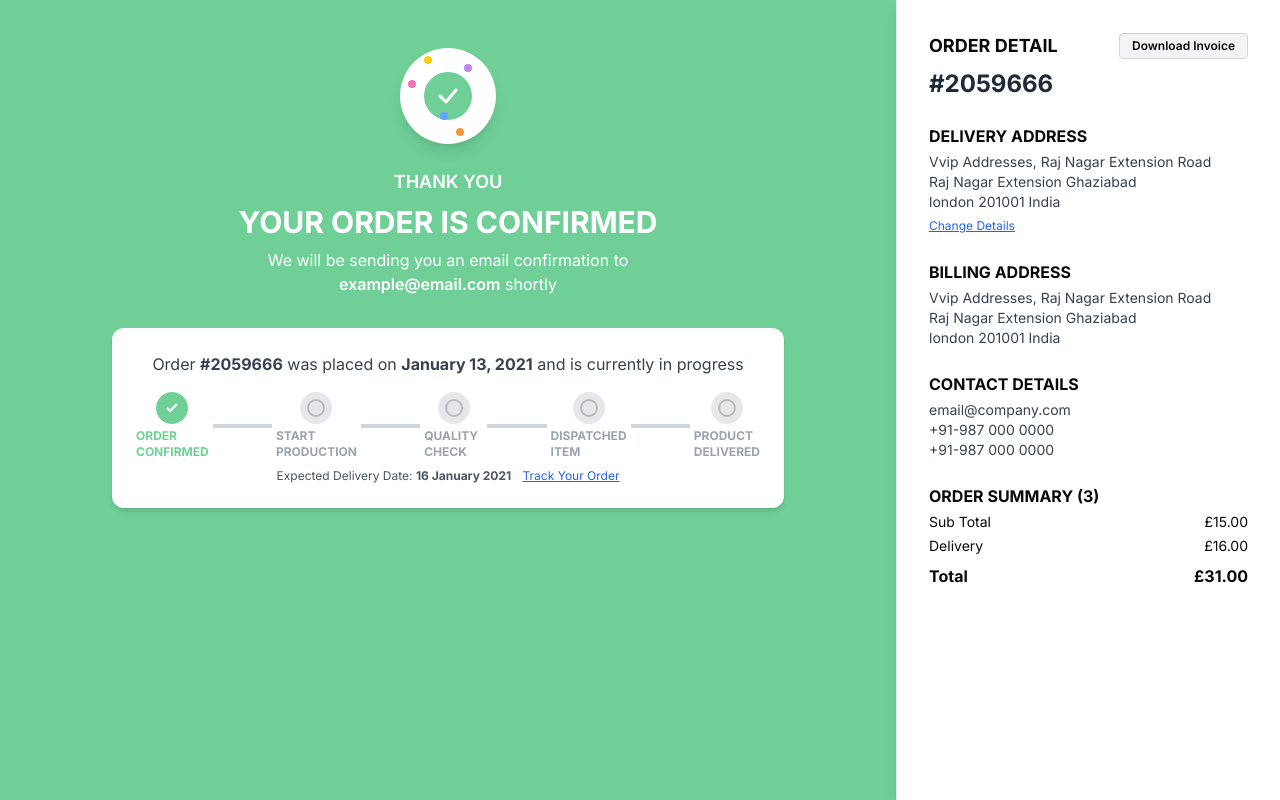
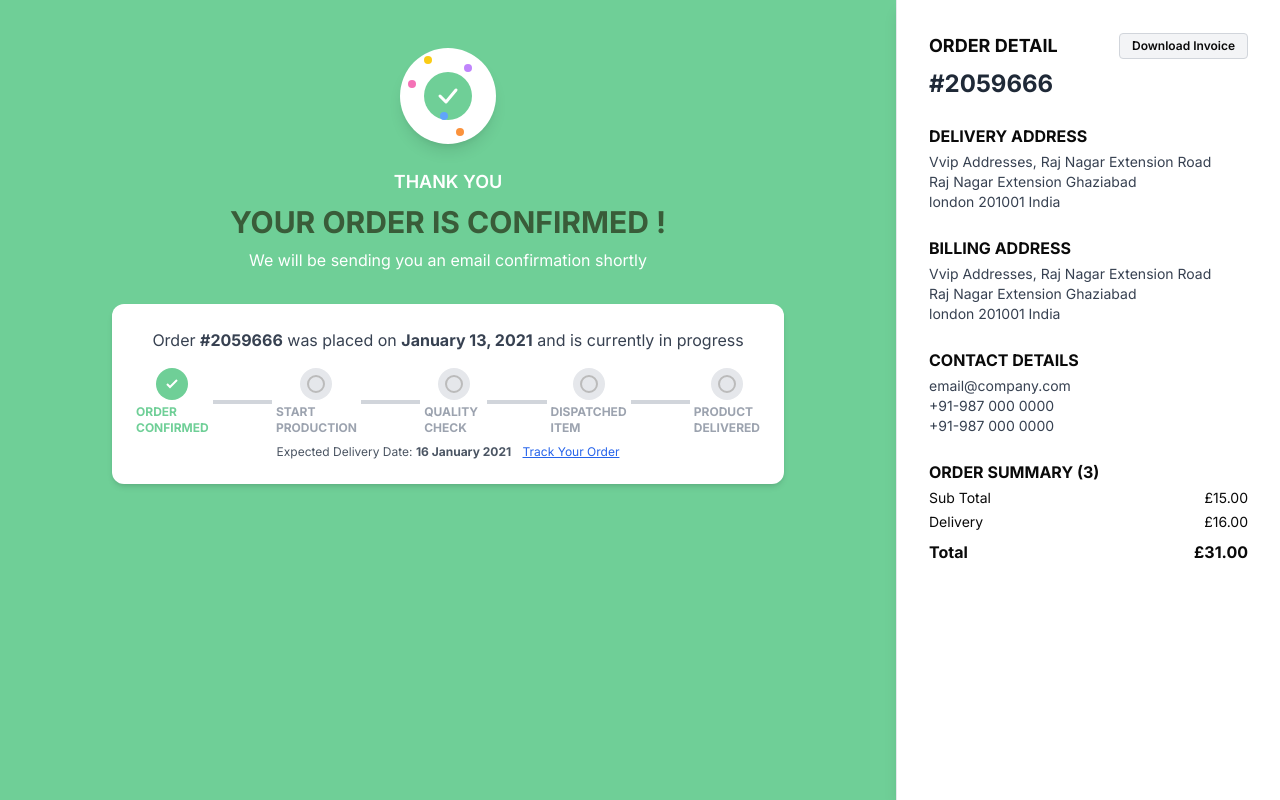
Before and after one commit to uzicodes/Culinary-Canvas, a Next.js app: page /payment/success in a window 1280 px wide. Built offline with nearby package versions, Linux system fonts and the light colour scheme.

Commit message:
success page UI edits

```diff
--- a/src/app/payment/success/page.tsx
+++ b/src/app/payment/success/page.tsx
@@ -24,8 +24,8 @@ export default function SuccessPage() {
           </svg>
         </div>
         <h2 className="text-lg font-semibold text-white mb-2 text-center">THANK YOU</h2>
-        <h1 className="text-2xl md:text-3xl font-bold text-white text-center mb-2">YOUR ORDER IS CONFIRMED</h1>
-        <p className="text-white text-center mb-8 max-w-md">We will be sending you an email confirmation to <span className="font-semibold">example@email.com</span> shortly</p>
+        <h1 className="text-2xl md:text-3xl font-bold text-[#395C39] text-center mb-2">YOUR ORDER IS CONFIRMED !</h1>
+        <p className="text-white text-center mb-8 max-w-md">We will be sending you an email confirmation shortly</p>
         {/* Progress tracker */}
         <div className="bg-white rounded-xl shadow-md p-6 w-full max-w-2xl mb-8">
           <p className="text-gray-700 text-center mb-4">Order <span className="font-bold">#2059666</span> was placed on <span className="font-bold">January 13, 2021</span> and is currently in progress</p>
@@ -81,7 +81,6 @@ export default function SuccessPage() {
         <div>
           <div className="font-bold mb-1">DELIVERY ADDRESS</div>
           <div className="text-sm text-gray-700">Vvip Addresses, Raj Nagar Extension Road<br/>Raj Nagar Extension Ghaziabad<br/>london 201001 India</div>
-          <a href="#" className="text-xs text-blue-600 underline mt-1 inline-block">Change Details</a>
         </div>
         <div>
           <div className="font-bold mb-1">BILLING ADDRESS</div>
```
